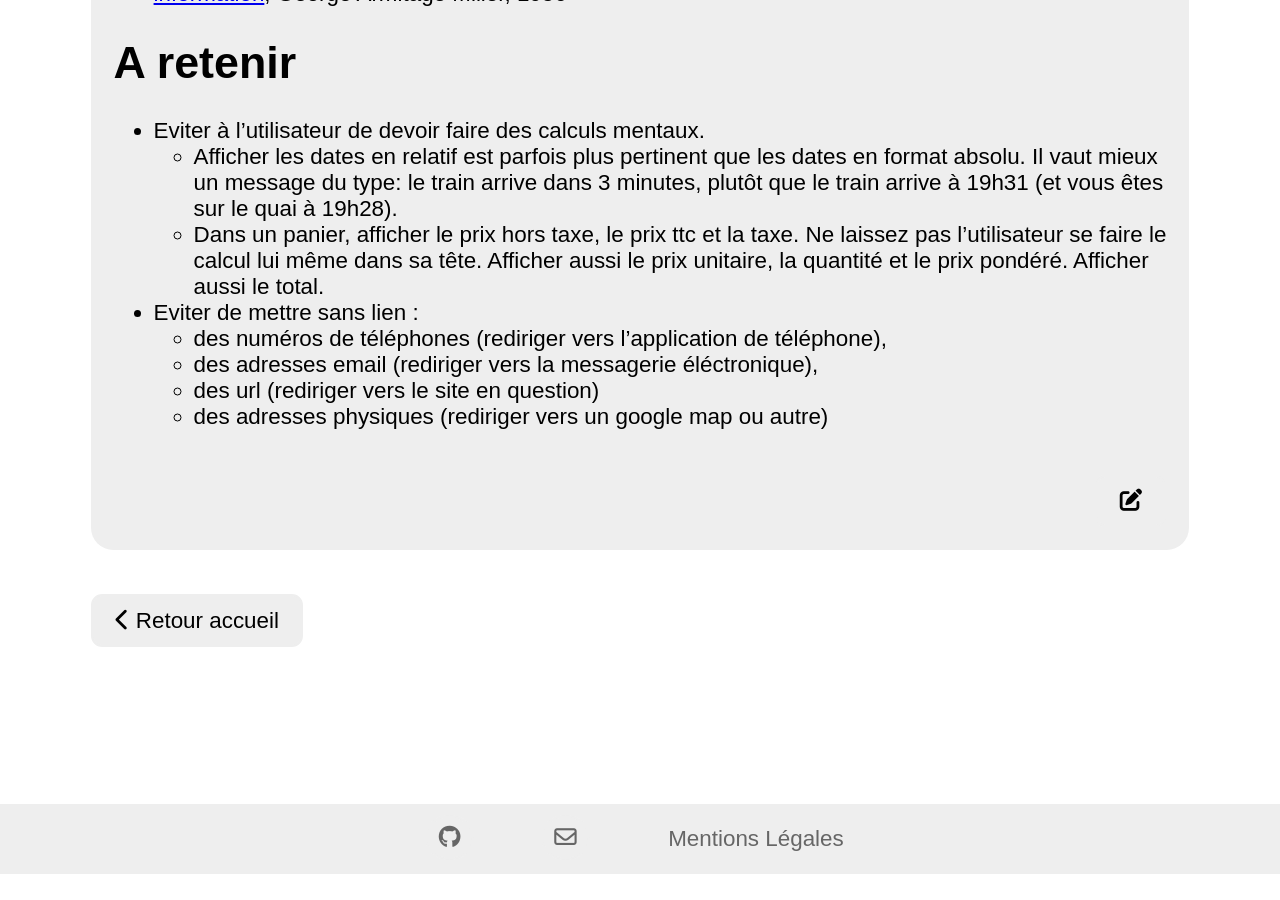
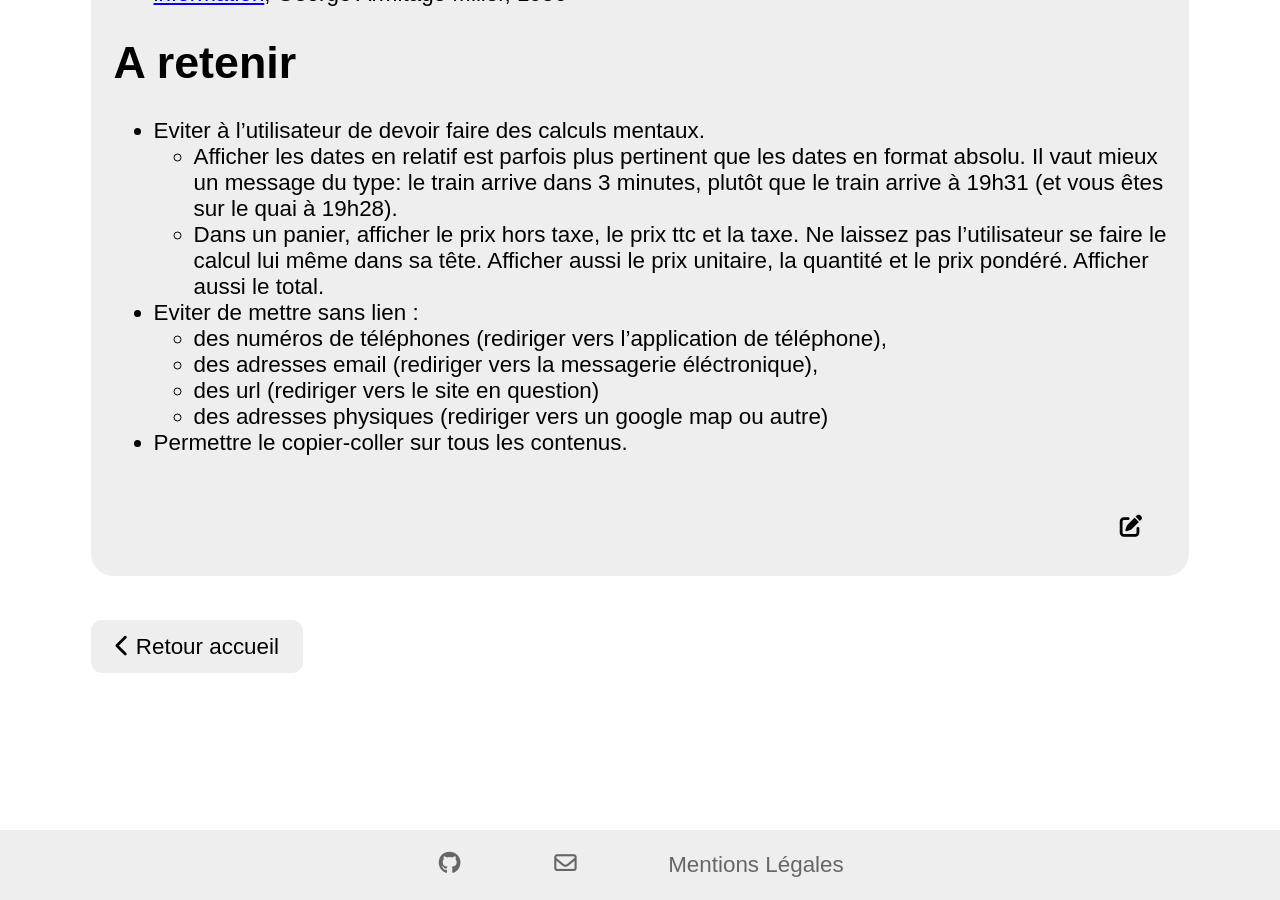
Before and after one commit to ux-lois/ux-lois.github.io, a Jekyll site: the page built from docs/_cards/03-law-miller.md, in a window 1280 px wide and 900 px high, scrolled down 1212 px. Built offline with Jekyll 4.4.1, drawn with Linux system fonts in a browser that asks for light colours; nearby versions of some CDN libraries; before the commit the page ends 2086 px from its top, so only the background shows below that.

Commit message:
dev: miller

```diff
--- a/docs/_cards/03-law-miller.md
+++ b/docs/_cards/03-law-miller.md
@@ -27,3 +27,4 @@ Il convient de noter que la loi de Miller est considérée comme une généralis
   - des adresses email (rediriger vers la messagerie éléctronique),
   - des url (rediriger vers le site en question)
   - des adresses physiques (rediriger vers un google map ou autre)
+- Permettre le copier-coller sur tous les contenus.
```
